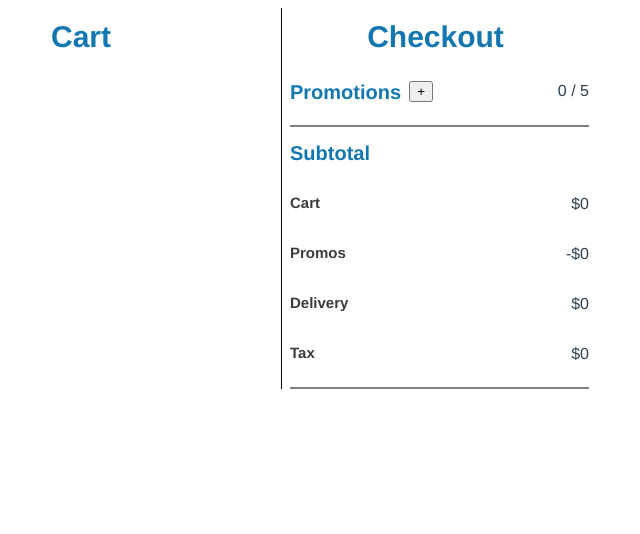
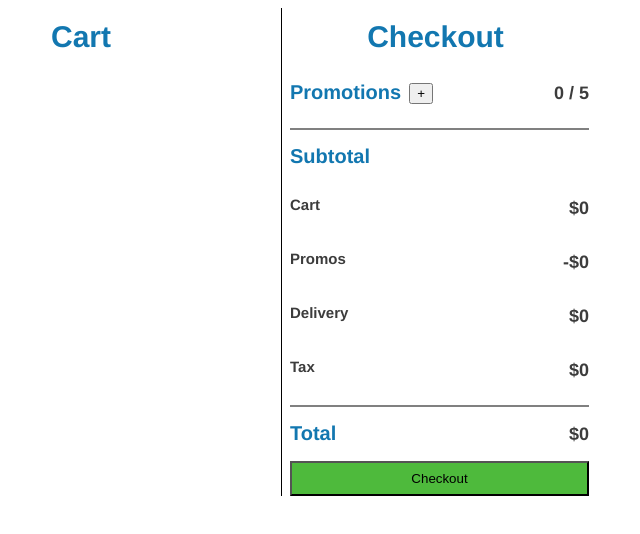
Before and after one commit to joshuaanastasakis/CSC301A2, a Vue app: page / in a window 1280 px wide. Shown: the top 534 px of the page, without its empty margins (409-1049 px from the left). Built offline with nearby package versions, Linux system fonts and the light colour scheme.

Commit message:
added total section

```diff
--- a/src/App.vue
+++ b/src/App.vue
@@ -77,4 +77,13 @@ h3 {
   font-size: 15px;
   line-height: 18px;
 }
+
+p {
+  color: #3C3C3C;
+  /* font-family: 'Inter'; */
+  font-style: normal;
+  font-weight: bold;
+  font-size: 18px;
+  line-height: 18px;
+}
 </style>
--- a/src/components/Cart.vue
+++ b/src/components/Cart.vue
@@ -12,8 +12,36 @@ export default {
   data () {
     return {
       title: "Checkout Price Calculator",
-
+      items: [],
     }
+  },
+  methods: {
+    addItem(id) {
+      if (this.promotions.filter(p => !p.valid).length>0 || this.promotions.length===5) return;
+      this.promotions.push({text: "", id, value: 10});
+    },
+    deleteItem(id) {
+      this.promotions = this.promotions.filter(promo => promo.id !==id);
+      this.updateSubtotal();
+      console.log("deleted item "+id);
+    },
+    getLatestItemId() {
+      return this.promotions.map(promo => promo.id).sort()[this.promotions.length-1]+1 || 1;
+    },
+    handleItemChange(item) {
+      console.log(promo.text);
+      let index = this.promotions.indexOf(promo);
+      this.promotions[index].valid=this.validatePromoCode(promo.text);
+      this.updateSubtotal(); // if (this.promotions[index].valid) this.updateSubtotal();
+    },
+    updateSubtotal() {
+      this.$emit('subtotal', this.promotions.filter(p => p.valid).reduce((prev, next) => prev + next.value, 0));
+    },
+    validatePromoCode(code) {
+      const sameCount = this.promotions.filter(p => p.text===code).length;
+      console.log(sameCount);
+      return (sameCount===1 && code.length===10) || false;
+    },
   }
 }
 </script>
--- a/src/components/Checkout.vue
+++ b/src/components/Checkout.vue
@@ -8,6 +8,13 @@
                 :deliverySubtotal="deliverySubtotal"
                 :taxSubtotal="taxSubtotal"
                 />
+      <div class="total">
+        <div class="totalRow">
+          <h2>Total</h2>
+          <p>${{total}}</p>
+        </div>
+        <button @click="handleCheckout()" class="totalButton">Checkout</button>
+      </div>
     </div>
   </div>
 </template>
@@ -26,25 +33,35 @@ export default {
       promoSubtotal: 0,
       deliverySubtotal: 0,
       taxSubtotal: 0,
-      total: this.handlePromoUpdate(),
+      total: 0,
     }
   },
   methods: {
     handleCartUpdate(value) {
       console.log(value);
       this.cartSubtotal=value || 0;
+      this.updateTotal();
     },
     handlePromoUpdate(value) {
       console.log(value);
       this.promoSubtotal=value || 0;
+      this.updateTotal();
     },
     handleDeliveryUpdate(value) {
       console.log(value);
       this.deliverySubtotal=value || 0;
+      this.updateTotal();
     },
     handleTaxUpdate(value) {
       console.log(value);
       this.taxSubtotal=value || 0;
+      this.updateTotal();
+    },
+    handleCheckout() {
+      console.log("checking out, total is "+this.total);
+    },
+    updateTotal() {
+      this.total = Math.max(this.cartSubtotal+this.deliverySubtotal+this.taxSubtotal - this.promoSubtotal, 0);
     }
   }
 }
@@ -86,4 +103,27 @@ export default {
   }
 }
 
+.total {
+  display: flex;
+  justify-content: left;
+  flex-direction: column;
+}
+
+.totalRow {
+  display: flex;
+  flex-direction: row;
+  margin-left: 8px;
+  justify-content: space-between;
+}
+
+.totalButton {
+  margin-left: 8px;
+  background: #4EBA3C;
+  height: 35px;
+}
+
+.totalButton:hover {
+  cursor: pointer;
+}
+
 </style>
```
